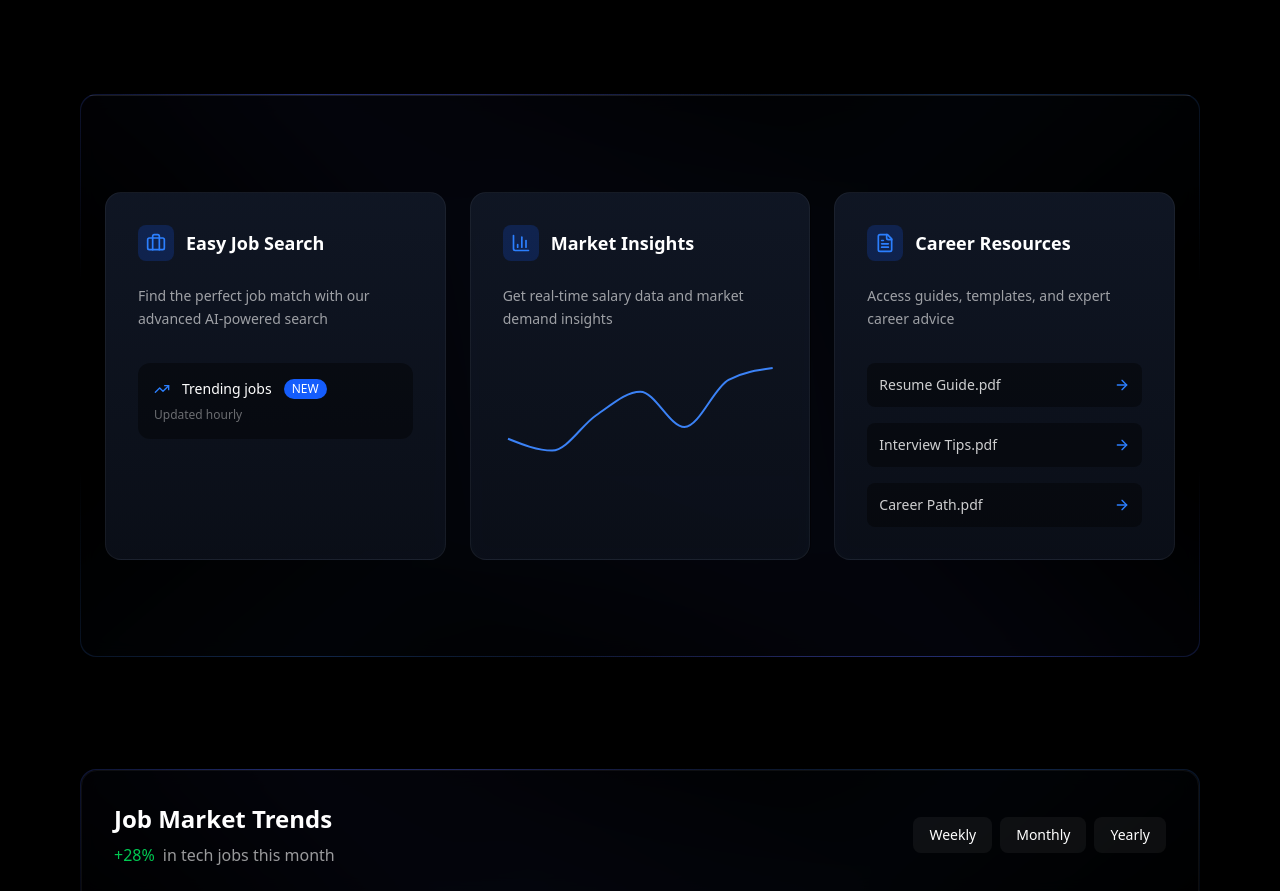
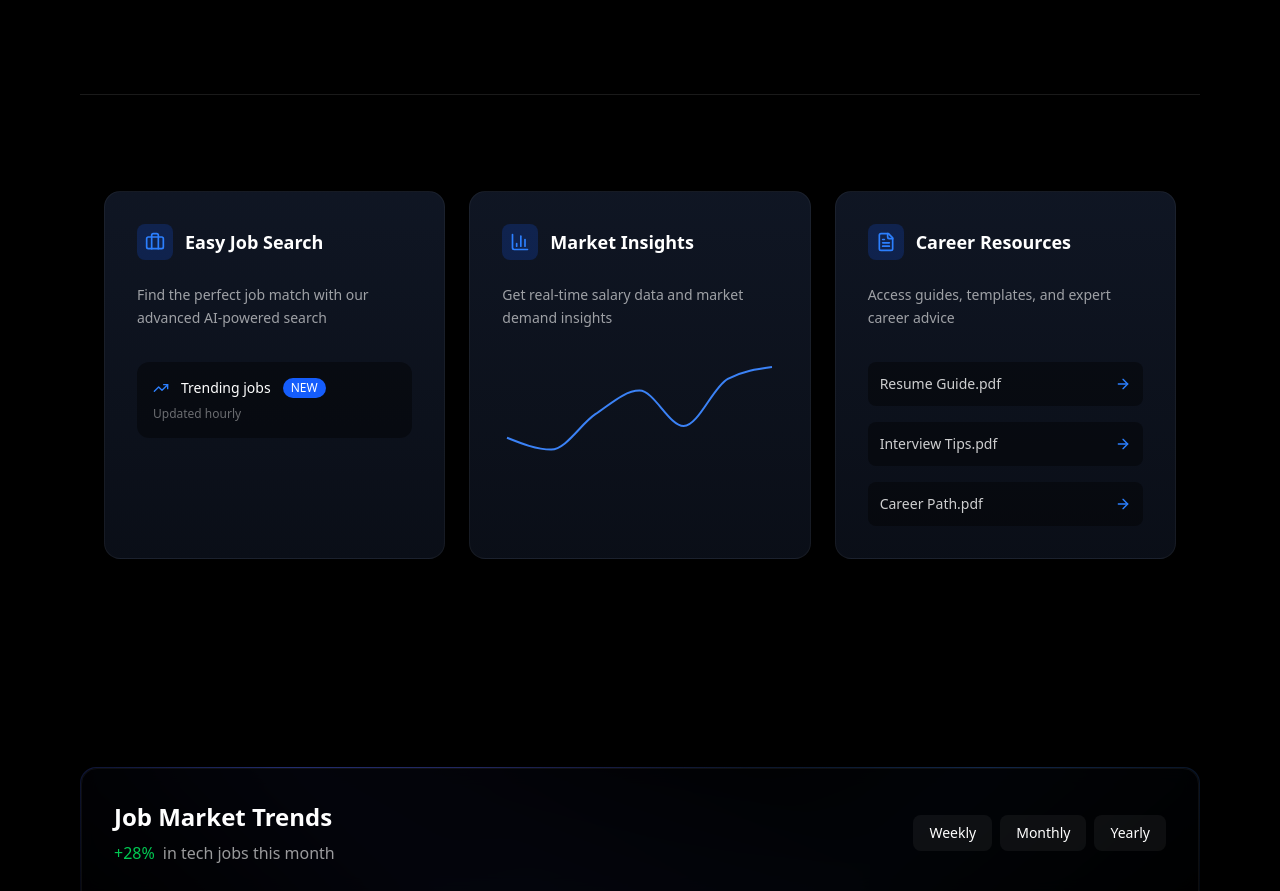
Before and after one commit to GauRav-sINGh123/NextGig, a React (Vite) app in the folder frontend/: page / in a window 1280 px wide. Shown: the part 1526-2417 px from the top of the page. Built offline with nearby package versions, Linux system fonts and the light colour scheme.

Commit message:
Freature Grid Animated Border Removed

```diff
--- a/frontend/src/components/FeatureGrid.tsx
+++ b/frontend/src/components/FeatureGrid.tsx
@@ -1,7 +1,7 @@
 import { ArrowRight, BarChart3, Briefcase, FileText, TrendingUp } from 'lucide-react'
 import {motion} from 'framer-motion'
 import { Line, LineChart, ResponsiveContainer } from 'recharts'
-import AnimatedGradientBorder from './AnimatedGradientBorder';
+
 
 function FeatureGrid() {
     const data = [
@@ -15,8 +15,7 @@ function FeatureGrid() {
       ];
 
   return (
-    <AnimatedGradientBorder className='mb-28'>
-    <section className="py-24 px-6 border-t border-white/10">
+    <section className="py-24 px-6 border-t border-white/10 mb-28">
     <div className="max-w-7xl mx-auto grid grid-cols-1 md:grid-cols-2 lg:grid-cols-3 gap-6">
       <motion.div
         whileHover={{ scale: 1.02 }}
@@ -93,7 +92,6 @@ function FeatureGrid() {
       </motion.div>
     </div>
   </section>
-</AnimatedGradientBorder>
   )
 }
 
```
